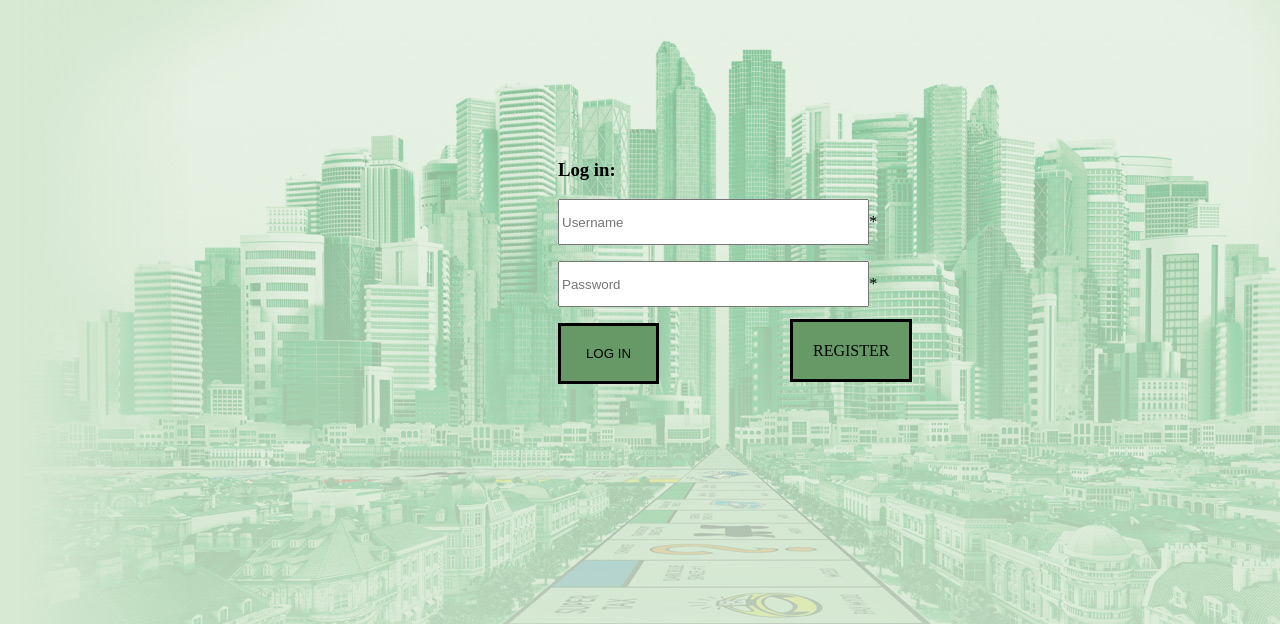
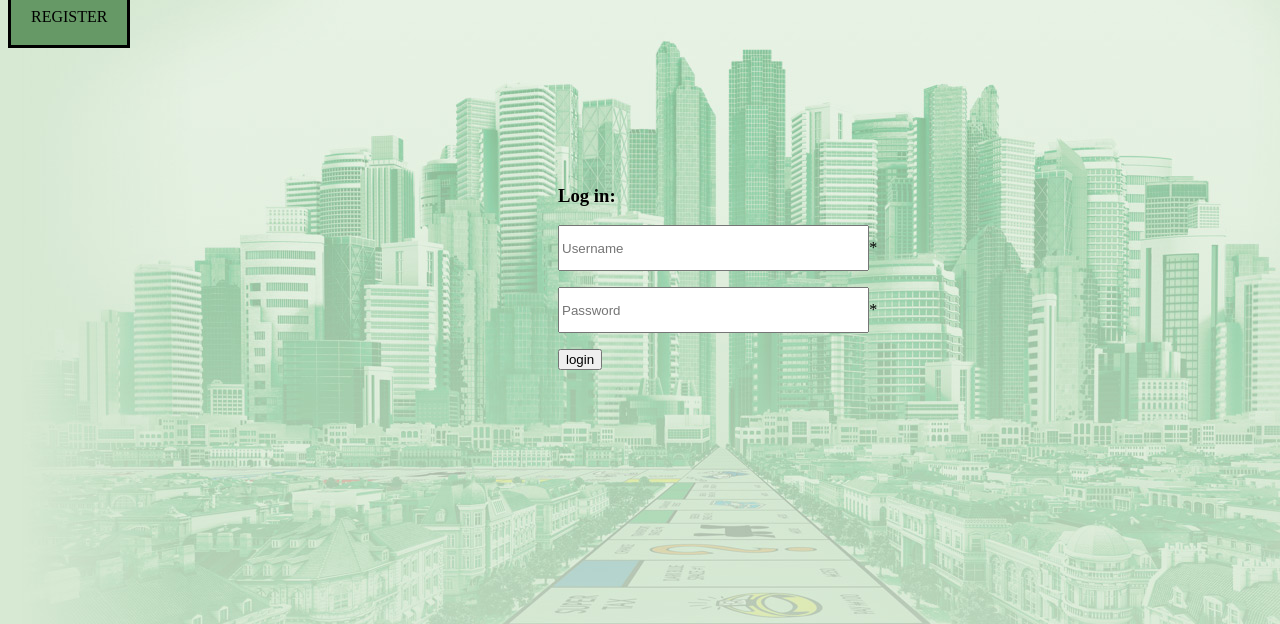
Before and after one commit to galissima/IT_VILLAGE, a PHP site: page / in a window 1280 px wide. Shown: the top 624 px of the page. Run offline with PHP 8.4, Linux system fonts and the light colour scheme; data that the repository does not hold is empty.

Commit message:
jkhyifg
jhkv

```diff
--- a/assets/css/style.css
+++ b/assets/css/style.css
@@ -35,23 +35,9 @@ body{
 		background-color: red;
 
 	}
-	 .email{
+	.name, .password, .email{
 		width: 60%;
 		height: 40px;
-
-	}
-	.register_index{
-		position: absolute;
-		top: 342px;
-		left: 790px;
-	}
-	.login_index{
-		background-color: #696;
-		width: 20%;
-		height: 61px;
-		position: relative;
-		border: 3px solid black;
-		left: 0px;
 
 	}
 
--- a/game_over.php
+++ b/game_over.php
@@ -64,5 +64,9 @@ $result = mysqli_query($conn, $insert_query);
 	} else {
 	echo "Error: " . $insert_query . " - " . mysqli_error($conn);
 	}
+
+
+$_SESSION['user_id'] = $user_id ;
+
 include('includes/footer.php');
 ?>
--- a/index.php
+++ b/index.php
@@ -3,7 +3,7 @@ $title = 'Index';
 include('includes/header.php');
 include('db_connection.php');
 
-echo '<div class="register_index"><a href="register.php">REGISTER</a></div>';
+echo '<a href="register.php">REGISTER</a>';
 session_start();
 // check
 if (!empty($_POST['submit'])) {
@@ -48,7 +48,7 @@ if (!empty($_POST['submit'])) {
 <form action="" method="post">
 	<p><input type="text" name="user_name" class="name" placeholder="Username">*</p>
 	<p><input type="password" name="user_password" class="password" placeholder="Password">*</p>
-	<p><input type="submit" name="submit" value="LOG IN" class="login_index"></p>
+	<p><input type="submit" name="submit" value="login"></p>
 	</form>
 </div>
 
```
